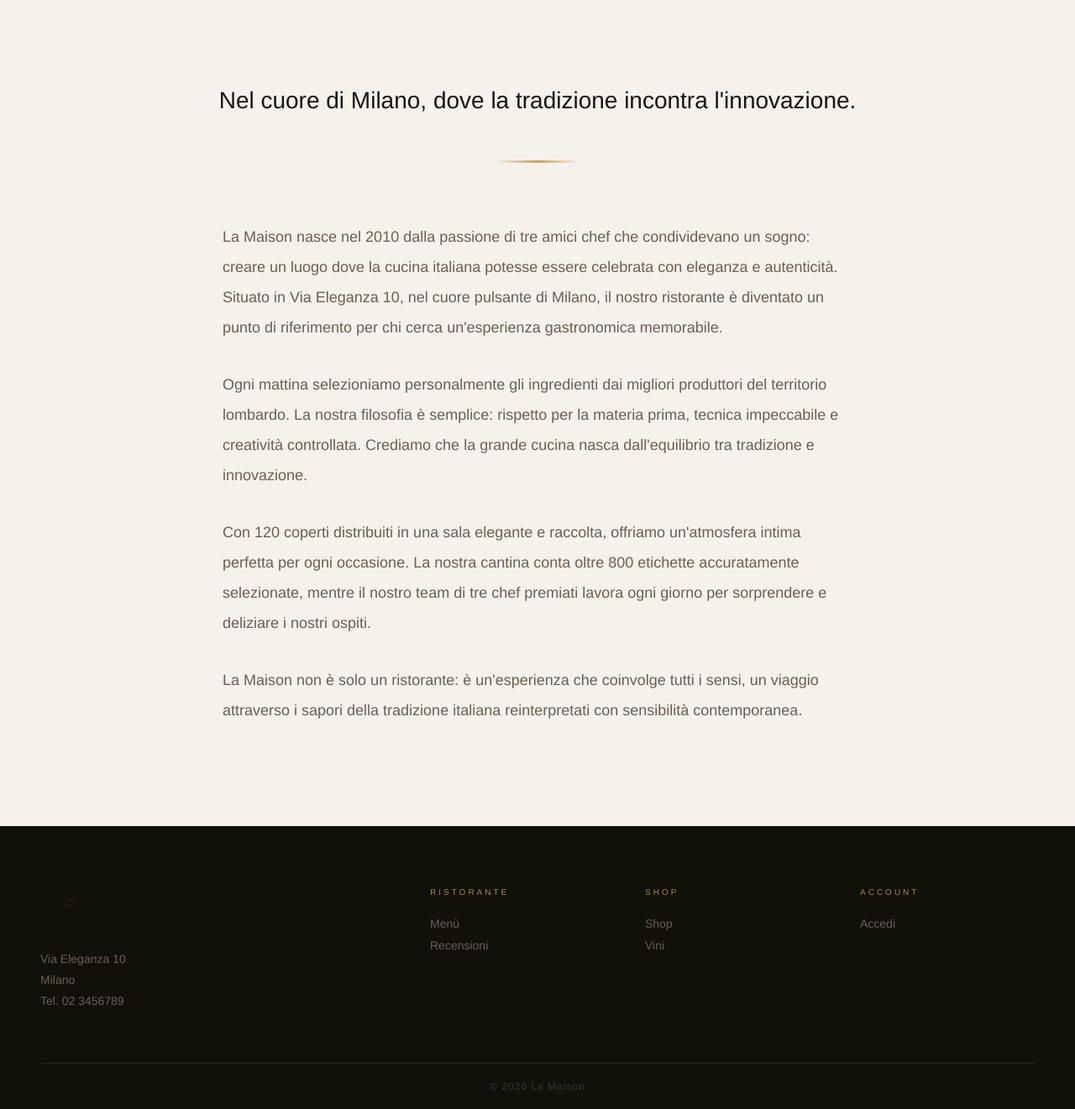
After one commit to Aggio07/FinalProject, a PHP site: page /paginephp/chiSiamo.php in a window 1280 px wide. The commit adds this page. Shown: the part 601-1922 px from the top of the page at 84% size. Run offline with PHP 8.4, Linux system fonts and the light colour scheme.

Commit message:
ultimo commit

```diff
--- a/autenticazione/login.php
+++ b/autenticazione/login.php
@@ -14,10 +14,6 @@
         <p class="auth-etichetta">La Maison</p>
         <h1 class="auth-titolo">Accedi</h1>
     </div>
-
-    <?php if (isset($_GET['errore'])): ?>
-        <div class="messaggio-errore">Email o password errate. Riprova.</div>
-    <?php endif; ?>
 
     <form action="logincheck.php" method="POST">
         <div class="riga">
--- a/autenticazione/logincheck.php
+++ b/autenticazione/logincheck.php
@@ -18,7 +18,6 @@ if ($_SERVER["REQUEST_METHOD"] == "POST") {
 
     $utente = $sth->fetch(PDO::FETCH_ASSOC);
 
-    if ($utente) {
     $_SESSION["idUtente"] = $utente["IdUtente"];
     $_SESSION["nome"]     = $utente["Nome"];
     $_SESSION["ruolo"]    = $utente["Ruolo"];
@@ -29,9 +28,5 @@ if ($_SERVER["REQUEST_METHOD"] == "POST") {
         header("Location: ../index.php");
     }
     exit();
-    } else {
-        header("Location: login.php?errore=1");
-        exit();
-    }
 }
 ?>
--- a/autenticazione/signup.php
+++ b/autenticazione/signup.php
@@ -14,10 +14,6 @@
         <p class="auth-etichetta">La Maison</p>
         <h1 class="auth-titolo">Registrati</h1>
     </div>
-
-    <?php if (isset($_GET['errore'])): ?>
-        <div class="messaggio-errore">Email già registrata o errore. Riprova.</div>
-    <?php endif; ?>
 
     <form action="signupcheck.php" method="POST">
         <div class="riga-doppia">
--- a/autenticazione/signupcheck.php
+++ b/autenticazione/signupcheck.php
@@ -14,7 +14,6 @@ if ($_SERVER["REQUEST_METHOD"] == "POST") {
     $datanascita = $_POST["datanascita"];
     $provincia   = htmlspecialchars(trim($_POST["provincia"]));
 
-    try {
     $sql = "INSERT INTO UTENTE
             (Nome, Cognome, Email, Password, CAP, DataNascita, Provincia, Ruolo)
             VALUES
@@ -33,10 +32,5 @@ if ($_SERVER["REQUEST_METHOD"] == "POST") {
 
     header("Location: login.php");
     exit();
-
-    } catch (PDOException $e) {
-        header("Location: signup.php?errore=1");
-        exit();
-    }
 }
 ?>
--- /dev/null
+++ b/paginephp/chiSiamo.php
@@ -0,0 +1,103 @@
+<?php session_start(); ?>
+<!DOCTYPE html>
+<html lang="it">
+<head>
+    <meta charset="UTF-8">
+    <title>Chi Siamo - La Maison</title>
+    <link rel="stylesheet" href="../index.css">
+    <link rel="stylesheet" href="../css/pagine-semplici.css">
+</head>
+<body>
+
+<nav class="navbar scrolled">
+    <a href="../index.php" class="navbar-logo">
+        <img src="../CartellaImage/logo.png" alt="La Maison">
+    </a>
+    <ul class="navbar-links">
+        <li><a href="../index.php">Home</a></li>
+        <li><a href="menu.php">Menù</a></li>
+        <li><a href="recensioni.php">Recensioni</a></li>
+        <li><a href="shop.php">Negozio</a></li>
+    </ul>
+    <div class="navbar-auth">
+        <?php if (isset($_SESSION['idUtente'])): ?>
+            <span class="utente-icona">● <?= htmlspecialchars($_SESSION['nome']) ?></span>
+            <a href="../autenticazione/logout.php" class="navbar-btn">Esci</a>
+        <?php else: ?>
+            <a href="../autenticazione/login.php" class="navbar-btn">Accedi</a>
+        <?php endif; ?>
+    </div>
+</nav>
+
+<div class="pagina-hero">
+    <img src="../CartellaImage/sfondohome.jpg" alt="Chi siamo">
+    <div class="pagina-hero-overlay">
+        <p class="etichetta-pagina">La Maison</p>
+        <h1 class="titolo-pagina">Chi siamo</h1>
+    </div>
+</div>
+
+<div class="contenitore-pagina">
+
+    <p class="intro-grande">
+        Nel cuore di Milano, dove la tradizione incontra l'innovazione.
+    </p>
+
+    <div class="divisore-oro"></div>
+
+    <div class="testo-corpo">
+        <p>
+            La Maison nasce nel 2010 dalla passione di tre amici chef che condividevano un sogno:
+            creare un luogo dove la cucina italiana potesse essere celebrata con eleganza e autenticità.
+            Situato in Via Eleganza 10, nel cuore pulsante di Milano, il nostro ristorante è diventato
+            un punto di riferimento per chi cerca un'esperienza gastronomica memorabile.
+        </p>
+
+        <p>
+            Ogni mattina selezioniamo personalmente gli ingredienti dai migliori produttori del territorio lombardo.
+            La nostra filosofia è semplice: rispetto per la materia prima, tecnica impeccabile e creatività controllata.
+            Crediamo che la grande cucina nasca dall'equilibrio tra tradizione e innovazione.
+        </p>
+
+        <p>
+            Con 120 coperti distribuiti in una sala elegante e raccolta, offriamo un'atmosfera intima
+            perfetta per ogni occasione. La nostra cantina conta oltre 800 etichette accuratamente selezionate,
+            mentre il nostro team di tre chef premiati lavora ogni giorno per sorprendere e deliziare i nostri ospiti.
+        </p>
+
+        <p>
+            La Maison non è solo un ristorante: è un'esperienza che coinvolge tutti i sensi,
+            un viaggio attraverso i sapori della tradizione italiana reinterpretati con sensibilità contemporanea.
+        </p>
+    </div>
+
+</div>
+
+<footer class="footer">
+    <div class="footer-inner">
+        <div class="footer-col">
+            <img src="../CartellaImage/logo.png" alt="La Maison" class="footer-logo">
+            <p>Via Eleganza 10<br>Milano<br>Tel. 02 3456789</p>
+        </div>
+        <div class="footer-col">
+            <p class="footer-titolo">Ristorante</p>
+            <a href="menu.php">Menù</a>
+            <a href="recensioni.php">Recensioni</a>
+        </div>
+        <div class="footer-col">
+            <p class="footer-titolo">Shop</p>
+            <a href="shop.php">Shop</a>
+            <a href="vini.php">Vini</a>
+        </div>
+        <div class="footer-col">
+            <p class="footer-titolo">Account</p>
+            <a href="../autenticazione/login.php">Accedi</a>
+        </div>
+    </div>
+    <div class="footer-bottom">
+        <p>© <?= date('Y') ?> La Maison</p>
+    </div>
+</footer>
+
+</body>
+</html>
```
Lines whose indentation alone changed are shown as unchanged.
